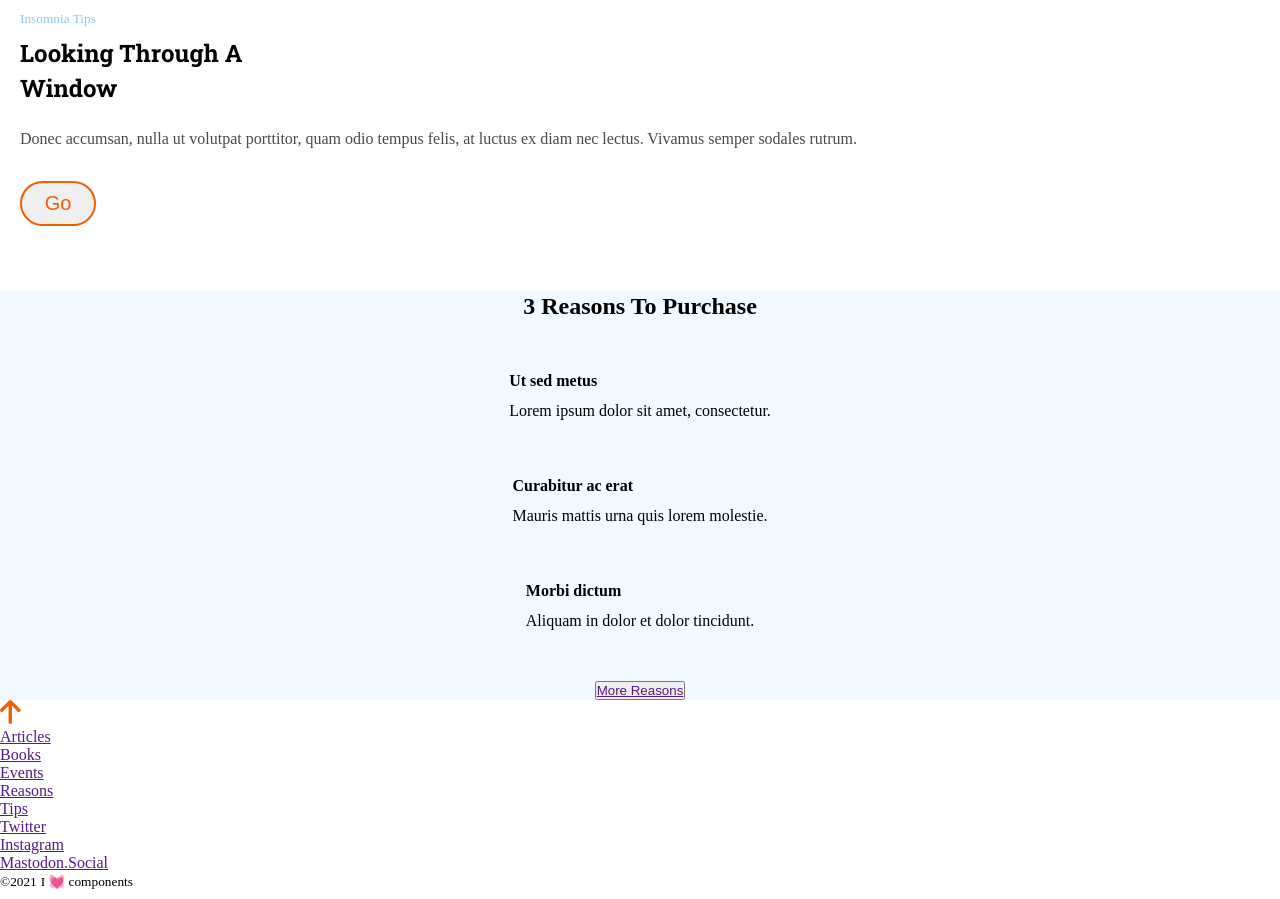
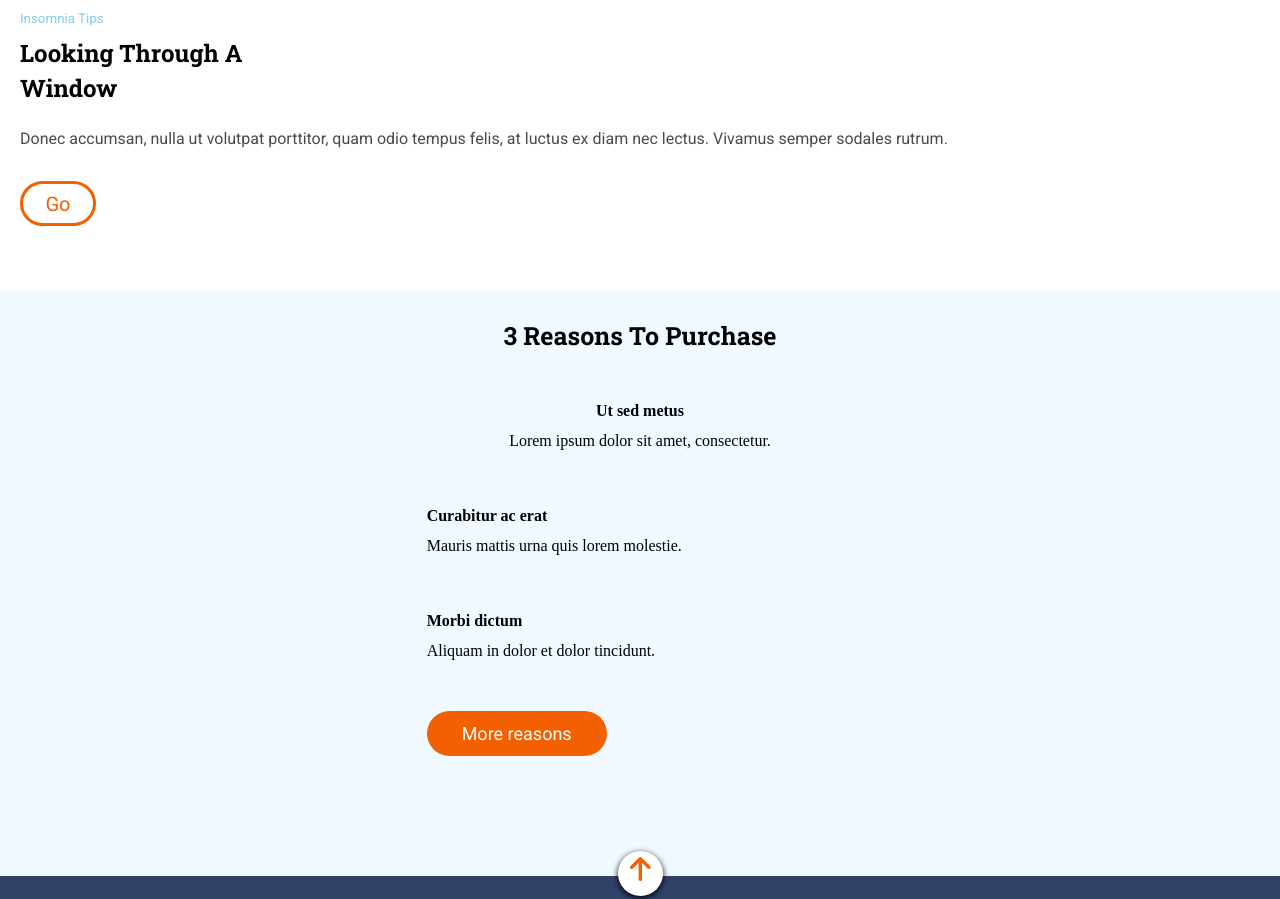
Before and after one commit to Adalab/modulo-1-evaluacion-final-aliciaggz, a website: page docs/index.html in a window 1280 px wide. Shown: the part 820-1719 px from the top of the page. Drawn offline with Linux system fonts and the light colour scheme.

Commit message:
docs-problems

```diff
--- a/docs/index.html
+++ b/docs/index.html
@@ -7,6 +7,7 @@
     <link rel="preconnect" href="https://fonts.googleapis.com">
     <link rel="preconnect" href="https://fonts.gstatic.com" crossorigin>
     <link href="https://fonts.googleapis.com/css2?family=Roboto+Slab:wght@300;500;700&display=swap" rel="stylesheet">
+    <link href="https://fonts.googleapis.com/css2?family=Roboto:wght@300;400;500;700&display=swap" rel="stylesheet">
     <link rel="stylesheet" href="./assets/css/main.css">
     <title>Evaluacion Final - Modulo 1</title>
 </head>
@@ -53,25 +54,25 @@
             <h2 class="main_sect2--title">3 Reasons To Purchase</h2>
 
 
-            <article class="main_sect2--article uno">
-                <h4>Ut sed metus</h4>
-                <p>Lorem ipsum dolor sit amet, consectetur.</p>
+            <article class="main_sect2--article-one">
+                <h4 class="sect2_article-title">Ut sed metus</h4>
+                <p class="sect2_article--text">Lorem ipsum dolor sit amet, consectetur.</p>
             </article>
 
-            <article class="main_sect2--article dos">
-                <h4>Curabitur ac erat</h4>
-                <p>Mauris mattis urna quis lorem molestie.</p>
+            <article class="main_sect2--article-two">
+                <h4 class="sect2_article-title">Curabitur ac erat</h4>
+                <p class="sect2_article--text">Mauris mattis urna quis lorem molestie.</p>
             </article>
 
-            <article class="main_sect2--article tres">
-                <h4>Morbi dictum</h4>
-                <p> Aliquam in dolor et dolor tincidunt.</p>
+            <article class="main_sect2--article-three">
+                <h4 class="sect2_article-title">Morbi dictum</h4>
+                <p class="sect2_article--text"> Aliquam in dolor et dolor tincidunt.</p>
             </article>
 
 
             <button class="sect2-button">
 
-                <a class="sect2-button-a" href=""> More Reasons</a>
+                <a class="sect2-button-a" href=""> More reasons</a>
 
             </button>
 
```
Also changed, not shown: docs/assets/css/main.css (+1 -1 lines).
